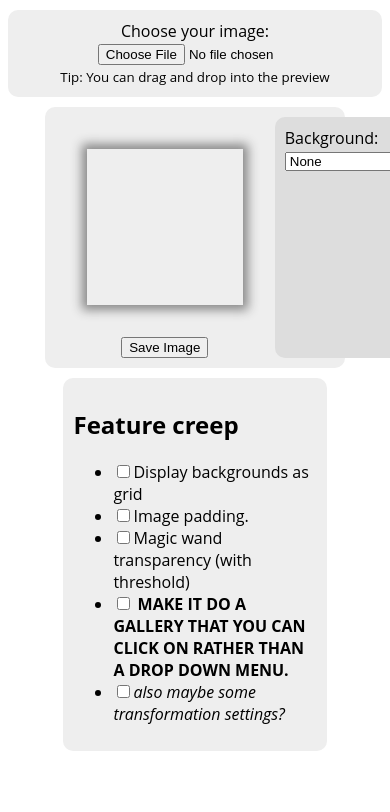
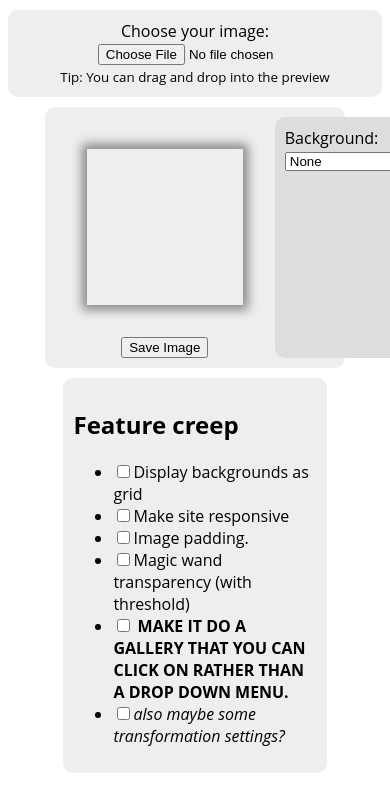
Before and after one commit to ColdMacaroni/backgrounder, a plain HTML site: page index.html in a window 390 px wide. Shown: the top 812 px of the page. Drawn offline with Linux system fonts and the light colour scheme.

Commit message:
Add todo for responsive site

```diff
--- a/index.html
+++ b/index.html
@@ -40,6 +40,7 @@
             <h2>Feature creep</h2>
             <ul>
                 <li><input type="checkbox" />Display backgrounds as grid</li>
+                <li><input type="checkbox" />Make site responsive</li>
                 <li><input type="checkbox" />Image padding.</li>
                 <li>
                     <input type="checkbox" />Magic wand transparency (with
```
